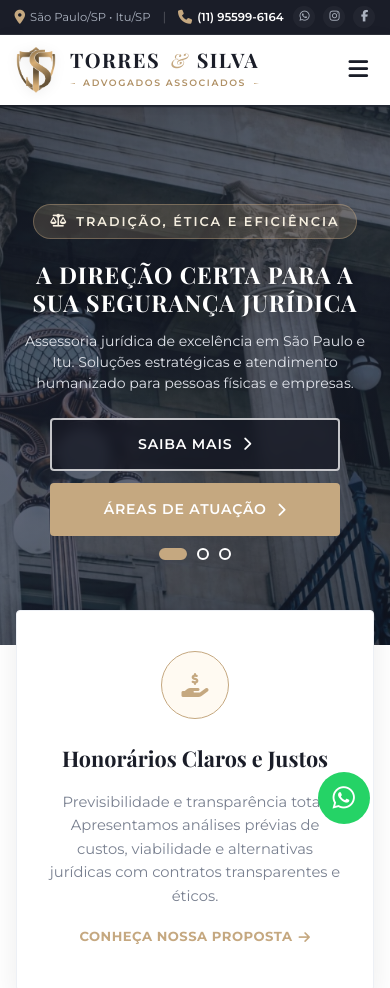
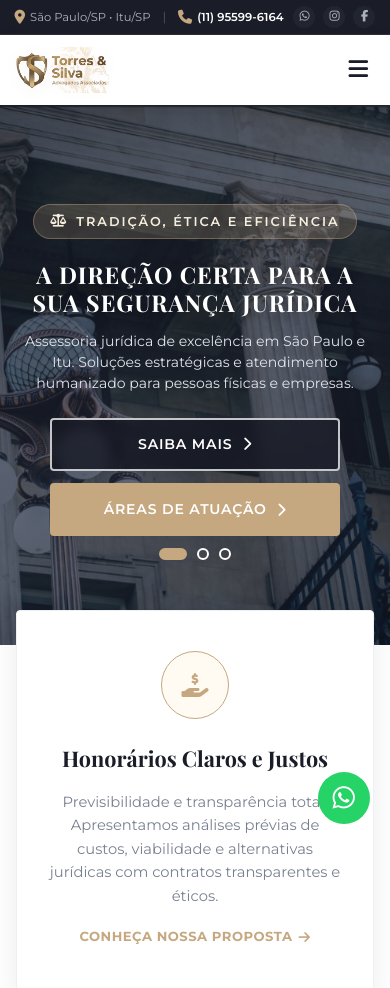
Before and after one commit to marcioafsadv/Site-da-Torres-Silva-Advocacia, a plain HTML site: page index.html in a window 390 px wide. Shown: the top 988 px of the page. Drawn offline with nearby package versions, Linux system fonts and the light colour scheme; a web font is replaced by a local one.

Commit message:
Atualiza logo oficial com marca d'agua no cabecalho e plano de fundo corporativo no slide 3

```diff
--- a/css/style.css
+++ b/css/style.css
@@ -314,6 +314,24 @@ ul {
   flex-shrink: 0;
 }
 
+.logo-header-img {
+  height: 62px;
+  width: auto;
+  max-width: 200px;
+  object-fit: contain;
+  display: block;
+  transition: transform 0.3s ease, filter 0.3s ease;
+  filter: drop-shadow(0 2px 8px rgba(0, 0, 0, 0.06));
+}
+
+.site-logo:hover .logo-header-img {
+  transform: scale(1.03);
+}
+
+.main-header.scrolled .logo-header-img {
+  height: 52px;
+}
+
 .logo-shield-img {
   height: 56px;
   width: auto;
@@ -468,6 +486,10 @@ ul {
   visibility: hidden;
   transition: opacity 0.8s ease-in-out, visibility 0.8s ease-in-out, transform 6s ease-out;
   transform: scale(1.04);
+}
+
+.hero-slide.hero-slide-corridor {
+  background-position: center 40%;
 }
 
 .hero-slide.active {
@@ -2186,6 +2208,10 @@ textarea.form-control {
     letter-spacing: 0.3px;
   }
 
+  .logo-header-img {
+    height: 52px;
+  }
+
   .logo-shield-img {
     height: 48px;
   }
@@ -2497,6 +2523,10 @@ textarea.form-control {
     font-size: 0.72rem;
   }
 
+  .logo-header-img {
+    height: 46px;
+  }
+
   .logo-shield-img {
     height: 46px;
   }
--- a/index.html
+++ b/index.html
@@ -83,7 +83,7 @@
   <link rel="stylesheet" href="https://cdnjs.cloudflare.com/ajax/libs/font-awesome/6.5.1/css/all.min.css">
 
   <!-- CSS Customizado com Cache-Buster -->
-  <link rel="stylesheet" href="css/style.css?v=1.2">
+  <link rel="stylesheet" href="css/style.css?v=1.3">
 </head>
 <body>
 
@@ -129,13 +129,9 @@
   <header class="main-header">
     <div class="container">
       <nav class="navbar">
-        <!-- Logo Oficial Adaptado -->
+        <!-- Logo Oficial TS -->
         <a href="#inicio" class="site-logo" title="Torres & Silva Advogados Associados">
-          <img src="assets/images/logo-shield.png" alt="Brasão Torres & Silva" class="logo-shield-img">
-          <div class="logo-text-wrap">
-            <span class="logo-brand">TORRES <span class="logo-amp">&</span> SILVA</span>
-            <span class="logo-sub">ADVOGADOS ASSOCIADOS</span>
-          </div>
+          <img src="assets/images/logo-header-official.png?v=2.0" alt="Torres & Silva Advogados Associados" class="logo-header-img">
         </a>
 
         <!-- Menu Desktop -->
@@ -210,7 +206,7 @@
         </div>
 
         <!-- Slide 3: Atendimento e Foco em Resultados (Corredor Corporativo) -->
-        <div class="hero-slide" style="background-image: url('assets/images/hero-corridor.jpg');">
+        <div class="hero-slide hero-slide-corridor" style="background-image: url('assets/images/hero-corridor.jpg?v=2.0');">
           <div class="hero-overlay"></div>
           <div class="container hero-content">
             <span class="hero-badge">
```
Also changed, not shown: assets/images/hero-corridor.jpg, assets/images/logo-header-official.png (added), assets/images/logo-official-full.png (added), 2 other files.
